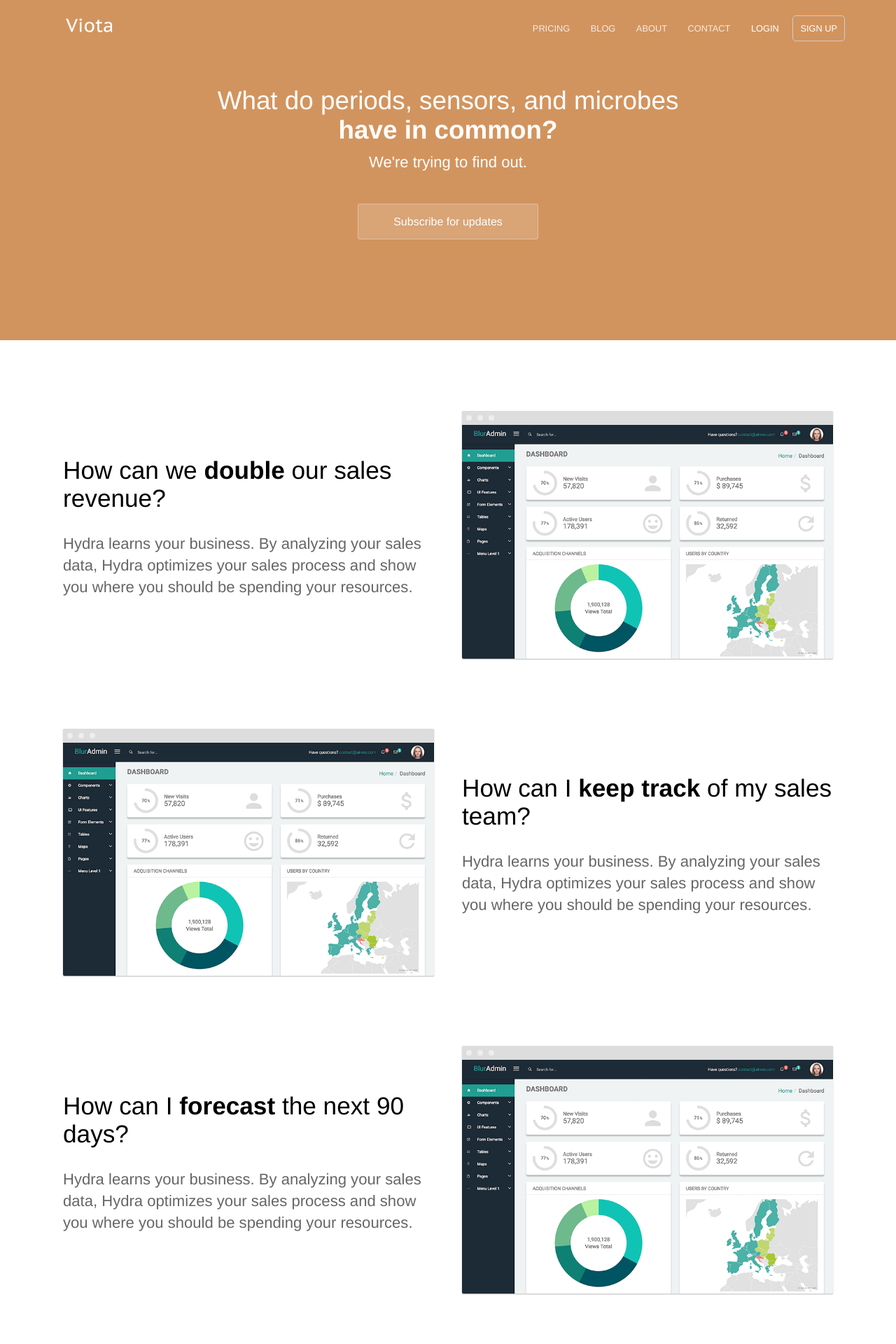
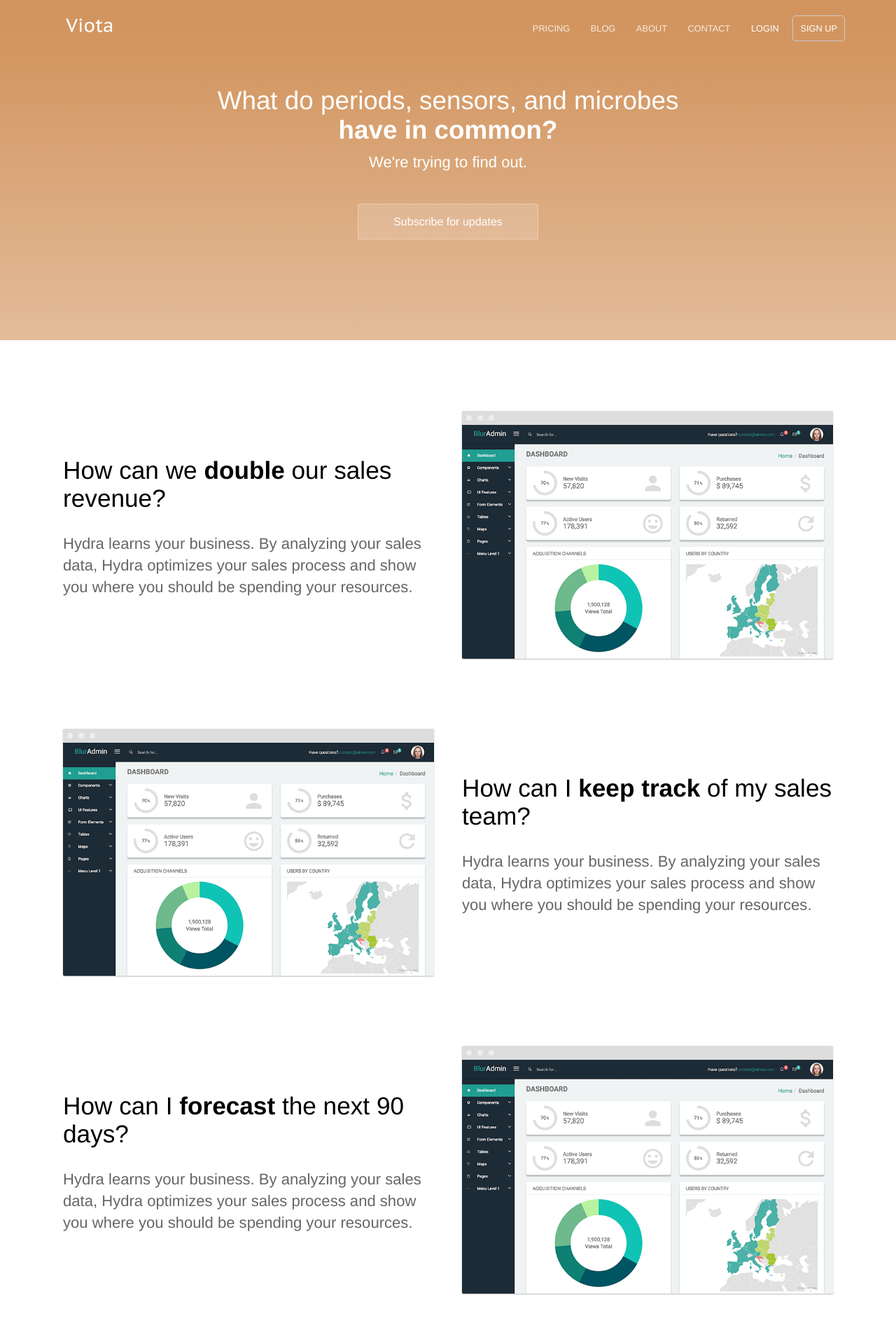
Before and after one commit to atokolyi/viota, a Jekyll site: the page built from index.html, in a window 1280 px wide. Shown: the top 1920 px of the page at 70% size. Built offline with Jekyll 4.4.1, drawn with Linux system fonts in a browser that asks for light colours.

Commit message:
Update variables.scss

```diff
--- a/_sass/variables.scss
+++ b/_sass/variables.scss
@@ -1,5 +1,5 @@
 $brand-color: #d2945e;
-$secondary-brand-color: #d2945e;
+$secondary-brand-color: #e3bc9a;
 $middle-gradient-color: mix($brand-color, $secondary-brand-color, 95%);
 
 // Breakpoints
```
